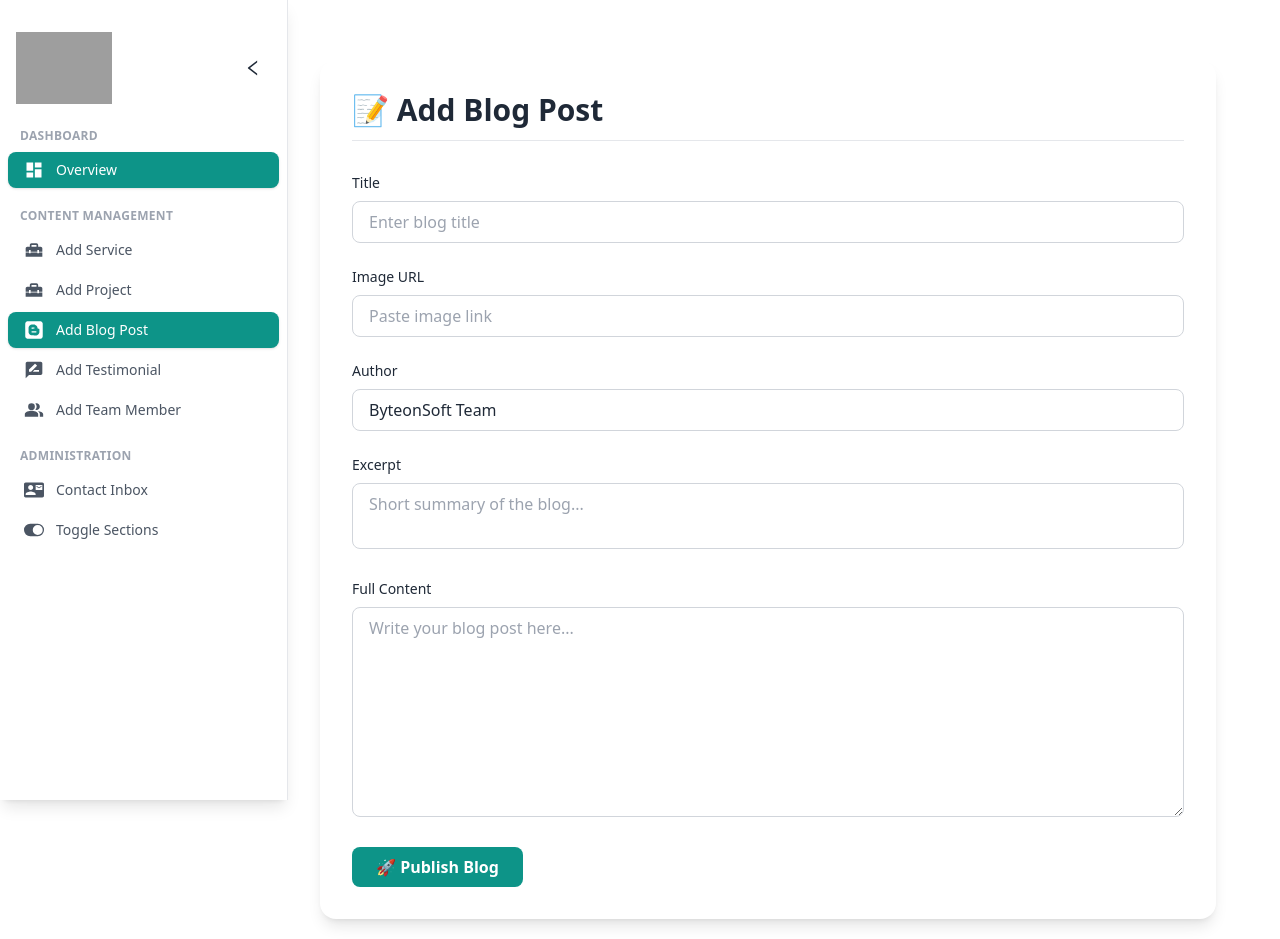
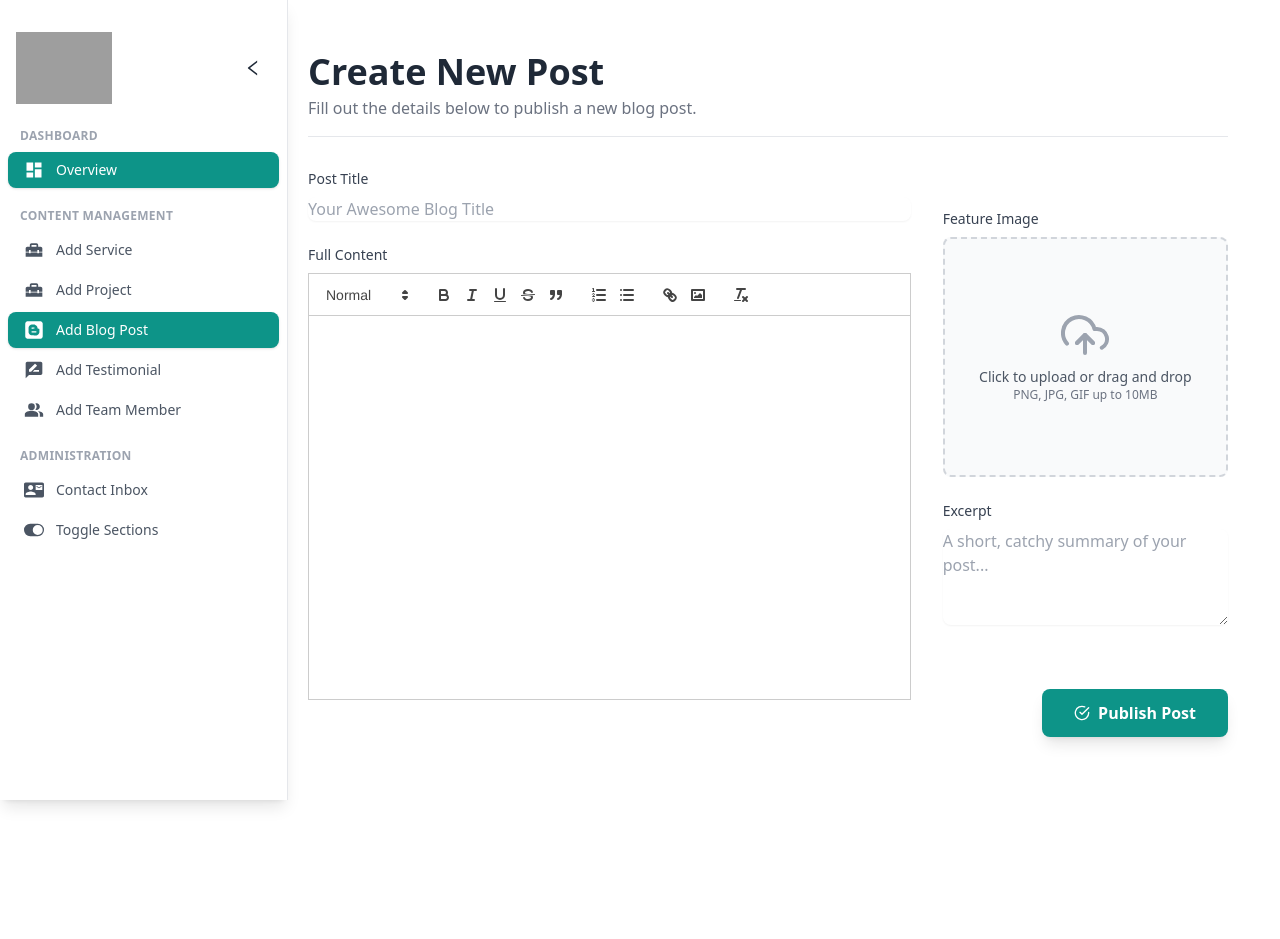
Before and after one commit to GolamRabbaniSajib/byteonsoft, a React (Vite) app: page /dashboard/add-blog in a window 1280 px wide. After the commit the page ends 800 px from the top, so only its background shows below. Built offline with nearby package versions, Linux system fonts and the light colour scheme; no server answers; grey boxes are pictures that could not be loaded.

Commit message:
addblog page new ui/ux

```diff
--- a/package.json
+++ b/package.json
@@ -26,6 +26,7 @@
     "react-hot-toast": "^2.4.1",
     "react-icons": "^5.5.0",
     "react-multi-carousel": "^2.8.6",
+    "react-quill": "^2.0.0",
     "react-router-dom": "^6.23.0",
     "react-spinners": "^0.15.0",
     "recharts": "^2.15.0",
--- a/src/pages/Dashboard/AddBlog/AddBlog.jsx
+++ b/src/pages/Dashboard/AddBlog/AddBlog.jsx
@@ -1,153 +1,224 @@
-import { useState } from "react";
-import toast from "react-hot-toast";
-import useAxiosSecure from "../../../hooks/useAxiosSecure";
+import { useState, useMemo } from 'react';
+import toast from 'react-hot-toast';
+import useAxiosSecure from '../../../hooks/useAxiosSecure';
+import { motion, AnimatePresence } from 'framer-motion';
+import ReactQuill from 'react-quill';
+import 'react-quill/dist/quill.snow.css';
+import { FiUploadCloud, FiLoader, FiCheckCircle } from 'react-icons/fi';
+
+const containerVariants = {
+  hidden: { opacity: 0, y: 50 },
+  visible: {
+    opacity: 1,
+    y: 0,
+    transition: {
+      type: 'spring',
+      stiffness: 100,
+      damping: 20,
+      staggerChildren: 0.1,
+    },
+  },
+};
+
+const itemVariants = {
+  hidden: { opacity: 0, scale: 0.95 },
+  visible: { opacity: 1, scale: 1 },
+};
+
+const quillModules = {
+  toolbar: [
+    [{ header: [1, 2, 3, false] }],
+    ['bold', 'italic', 'underline', 'strike', 'blockquote'],
+    [{ list: 'ordered' }, { list: 'bullet' }],
+    ['link', 'image'],
+    ['clean'],
+  ],
+};
 
 const AddBlog = () => {
   const axiosSecure = useAxiosSecure();
-
-  const today = new Date().toLocaleDateString("en-US", {
-    year: "numeric",
-    month: "long",
-    day: "numeric",
-  });
+  const today = useMemo(() => new Date().toLocaleDateString('en-US', {
+    year: 'numeric', month: 'long', day: 'numeric',
+  }), []);
 
   const [formData, setFormData] = useState({
-    title: "",
-    image: "",
-    date: today,
-    author: "ByteonSoft Team",
-    excerpt: "",
-    content: "",
+    title: '',
+    imageFile: null,
+    imagePreview: '',
+    excerpt: '',
+    content: '',
   });
 
   const [loading, setLoading] = useState(false);
 
   const handleChange = (e) => {
     const { name, value } = e.target;
-    setFormData((prev) => ({ ...prev, [name]: value }));
+    setFormData({ ...formData, [name]: value });
+  };
+
+  const handleImageChange = (e) => {
+    const file = e.target.files[0];
+    if (file) {
+      setFormData({
+        ...formData,
+        imageFile: file,
+        imagePreview: URL.createObjectURL(file),
+      });
+    }
+  };
+
+  const resetForm = () => {
+    setFormData({ title: '', imageFile: null, imagePreview: '', excerpt: '', content: '' });
   };
 
   const handleSubmit = async (e) => {
     e.preventDefault();
+    if (!formData.imageFile) return toast.error('Please upload a feature image.');
+
     setLoading(true);
     try {
-      const response = await axiosSecure.post("/blogs", formData);
-      if (response.data?.insertedId || response.data?.success) {
-        toast.success("✅ Blog post added!");
-        setFormData({
-          title: "",
-          image: "",
+      const imageUrl = formData.imagePreview; // Replace with actual image URL from your upload logic
+
+      const blogData = {
+        title: formData.title,
+        image: imageUrl,
         date: today,
-          author: "ByteonSoft Team",
-          excerpt: "",
-          content: "",
-        });
+        author: 'ByteonSoft Team',
+        excerpt: formData.excerpt,
+        content: formData.content,
+      };
+
+      const response = await axiosSecure.post('/blogs', blogData);
+      if (response.data?.insertedId || [200, 201].includes(response.status)) {
+        toast.success('✅ Blog post published successfully!');
+        resetForm();
       } else {
-        toast.error("❌ Something went wrong!");
+        throw new Error('Failed to publish the blog post.');
       }
     } catch (error) {
-      console.error("Error adding blog post:", error);
-      toast.error("❌ Failed to add blog post");
+      console.error(error);
+      toast.error(error.message || '❌ An error occurred.');
     } finally {
       setLoading(false);
     }
   };
 
   return (
-    <div className="max-w-4xl mx-auto p-8 bg-white rounded-2xl shadow-lg mt-10">
-      <h2 className="text-3xl font-semibold text-navy-800 mb-8 border-b pb-3">
-        📝 Add Blog Post
-      </h2>
-      <form onSubmit={handleSubmit} className="space-y-6">
-        {/* Title */}
-        <div>
-          <label className="block mb-2 text-sm font-medium text-navy-800">
-            Title
+    <motion.div
+      variants={containerVariants}
+      initial="hidden"
+      animate="visible"
+      className="max-w-7xl mx-auto p-4 md:p-8 space-y-8"
+    >
+      <motion.div variants={itemVariants} className="border-b border-gray-200 pb-4">
+        <h1 className="text-3xl md:text-4xl font-bold text-gray-800">Create New Post</h1>
+        <p className="mt-1 text-gray-500">Fill out the details below to publish a new blog post.</p>
+      </motion.div>
+
+      <form onSubmit={handleSubmit} className="grid grid-cols-1 lg:grid-cols-3 gap-8">
+        <div className="lg:col-span-2 space-y-6">
+          <motion.div variants={itemVariants}>
+            <label htmlFor="title" className="block text-sm font-medium text-gray-700 mb-2">
+              Post Title
             </label>
             <input
               type="text"
+              id="title"
               name="title"
               value={formData.title}
               onChange={handleChange}
               required
-            className="w-full border border-gray-300 px-4 py-2 rounded-lg focus:ring-2 focus:ring-teal-500 focus:outline-none"
-            placeholder="Enter blog title"
+              className="w-full border-gray-300 rounded-lg shadow-sm focus:ring-teal-500 focus:border-teal-500 transition"
+              placeholder="Your Awesome Blog Title"
+            />
+          </motion.div>
+
+          <motion.div variants={itemVariants}>
+            <label className="block text-sm font-medium text-gray-700 mb-2">Full Content</label>
+            <ReactQuill
+              theme="snow"
+              value={formData.content}
+              onChange={(val) => setFormData({ ...formData, content: val })}
+              modules={quillModules}
+              className="h-72 md:h-96 bg-white rounded-lg"
+            />
+          </motion.div>
+        </div>
+
+        <div className="space-y-6 mt-0 lg:mt-10">
+          <motion.div variants={itemVariants}>
+            <label className="block text-sm font-medium text-gray-700 mb-2">Feature Image</label>
+            <div className="mt-2 flex justify-center items-center w-full h-60 border-2 border-gray-300 border-dashed rounded-lg bg-gray-50 relative overflow-hidden">
+              {formData.imagePreview ? (
+                <img src={formData.imagePreview} alt="Preview" className="h-full w-full object-cover" />
+              ) : (
+                <div className="text-center">
+                  <FiUploadCloud className="mx-auto h-12 w-12 text-gray-400" />
+                  <p className="mt-2 text-sm text-gray-600">Click to upload or drag and drop</p>
+                  <p className="text-xs text-gray-500">PNG, JPG, GIF up to 10MB</p>
+                </div>
+              )}
+              <input
+                type="file"
+                accept="image/*"
+                onChange={handleImageChange}
+                className="absolute inset-0 w-full h-full opacity-0 cursor-pointer"
               />
             </div>
+          </motion.div>
 
-        {/* Image */}
-        <div>
-          <label className="block mb-2 text-sm font-medium text-navy-800">
-            Image URL
-          </label>
-          <input
-            type="text"
-            name="image"
-            value={formData.image}
-            onChange={handleChange}
-            required
-            className="w-full border border-gray-300 px-4 py-2 rounded-lg focus:ring-2 focus:ring-teal-500 focus:outline-none"
-            placeholder="Paste image link"
-          />
-        </div>
-
-        {/* Author */}
-        <div>
-          <label className="block mb-2 text-sm font-medium text-navy-800">
-            Author
-          </label>
-          <input
-            type="text"
-            name="author"
-            value={formData.author}
-            onChange={handleChange}
-            className="w-full border border-gray-300 px-4 py-2 rounded-lg focus:ring-2 focus:ring-teal-500 focus:outline-none"
-          />
-        </div>
-
-        {/* Excerpt */}
-        <div>
-          <label className="block mb-2 text-sm font-medium text-navy-800">
+          <motion.div variants={itemVariants}>
+            <label htmlFor="excerpt" className="block text-sm font-medium text-gray-700 mb-2">
               Excerpt
             </label>
             <textarea
+              id="excerpt"
               name="excerpt"
               value={formData.excerpt}
               onChange={handleChange}
-            rows="2"
+              rows="4"
               required
-            className="w-full border border-gray-300 px-4 py-2 rounded-lg resize-none focus:ring-2 focus:ring-teal-500 focus:outline-none"
-            placeholder="Short summary of the blog..."
+              className="w-full border-gray-300 rounded-lg shadow-sm focus:ring-teal-500 focus:border-teal-500 transition"
+              placeholder="A short, catchy summary of your post..."
             />
+          </motion.div>
         </div>
 
-        {/* Full Content */}
-        <div>
-          <label className="block mb-2 text-sm font-medium text-navy-800">
-            Full Content
-          </label>
-          <textarea
-            name="content"
-            value={formData.content}
-            onChange={handleChange}
-            rows="8"
-            required
-            className="w-full border border-gray-300 px-4 py-2 rounded-lg focus:ring-2 focus:ring-teal-500 focus:outline-none"
-            placeholder="Write your blog post here..."
-          />
-        </div>
-
+        <motion.div variants={itemVariants} className="lg:col-span-3 flex justify-end">
           <button
             type="submit"
             disabled={loading}
-          className={`bg-teal-600 text-white font-semibold px-6 py-2 rounded-lg hover:bg-teal-700 transition duration-200 ${
-            loading ? "opacity-50 cursor-not-allowed" : ""
-          }`}
+            className="flex items-center justify-center gap-3 w-full md:w-auto bg-teal-600 text-white font-semibold px-8 py-3 rounded-lg hover:bg-teal-700 disabled:bg-teal-400 disabled:cursor-not-allowed transition-all duration-300 shadow-lg hover:shadow-teal-500/50"
           >
-          {loading ? "Publishing..." : "🚀 Publish Blog"}
+            <AnimatePresence mode="wait">
+              {loading ? (
+                <motion.div
+                  key="loading"
+                  initial={{ opacity: 0, y: -20 }}
+                  animate={{ opacity: 1, y: 0 }}
+                  exit={{ opacity: 0, y: 20 }}
+                  className="flex items-center gap-2"
+                >
+                  <FiLoader className="animate-spin" />
+                  <span>Publishing...</span>
+                </motion.div>
+              ) : (
+                <motion.span
+                  key="publish"
+                  initial={{ opacity: 0, y: -20 }}
+                  animate={{ opacity: 1, y: 0 }}
+                  exit={{ opacity: 0, y: 20 }}
+                  className="flex items-center gap-2"
+                >
+                  <FiCheckCircle />
+                  <span>Publish Post</span>
+                </motion.span>
+              )}
+            </AnimatePresence>
           </button>
+        </motion.div>
       </form>
-    </div>
+    </motion.div>
   );
 };
 
```
Also changed, not shown: 1 other file (tests, documents, lock files or other folders). Lines whose indentation alone changed are shown as unchanged.
